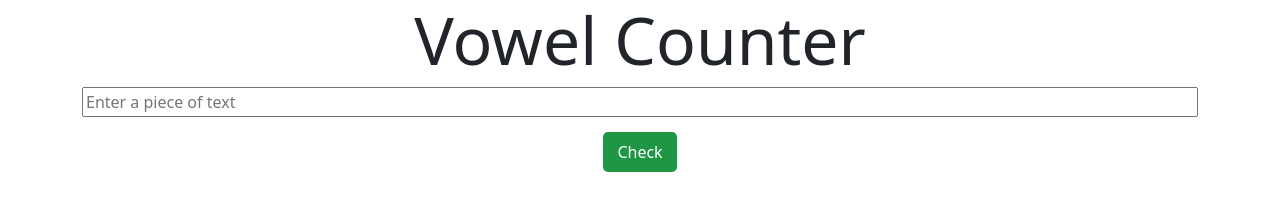
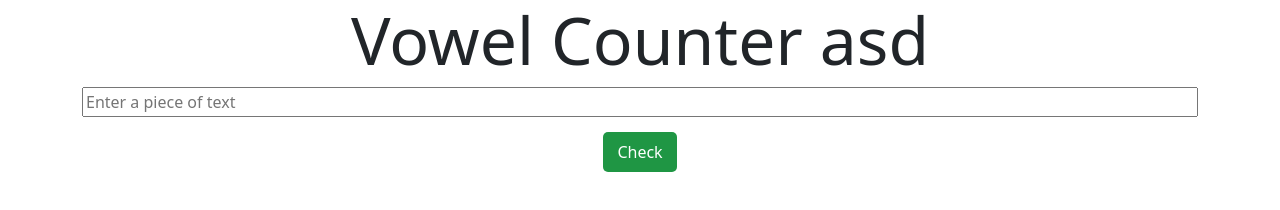
Before and after one commit to DoTheDro/Vowel-Counter, a plain HTML site: page index.html in a window 1280 px wide. Drawn offline with nearby package versions, Linux system fonts and the light colour scheme.

Commit message:
testing commit

```diff
--- a/index.html
+++ b/index.html
@@ -11,7 +11,7 @@
 <body>
 
 <div class="container main-dashboard">
-	<h1>Vowel Counter</h1>
+	<h1>Vowel Counter asd</h1>
 	<form method="post" id="form">
 		<input type="text" name="inputText" placeholder="Enter a piece of text" id="inputText">
 		<button type="submit" id="checkBtn">Check</button>
```
